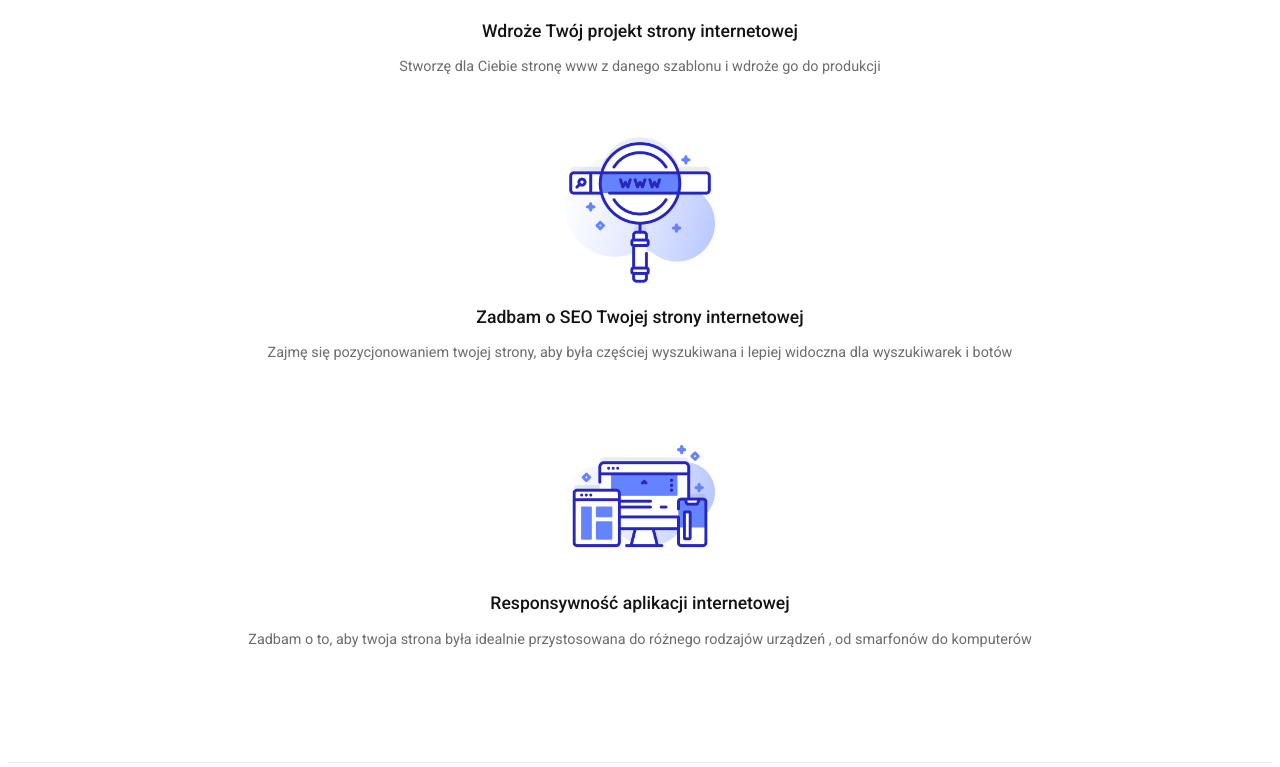
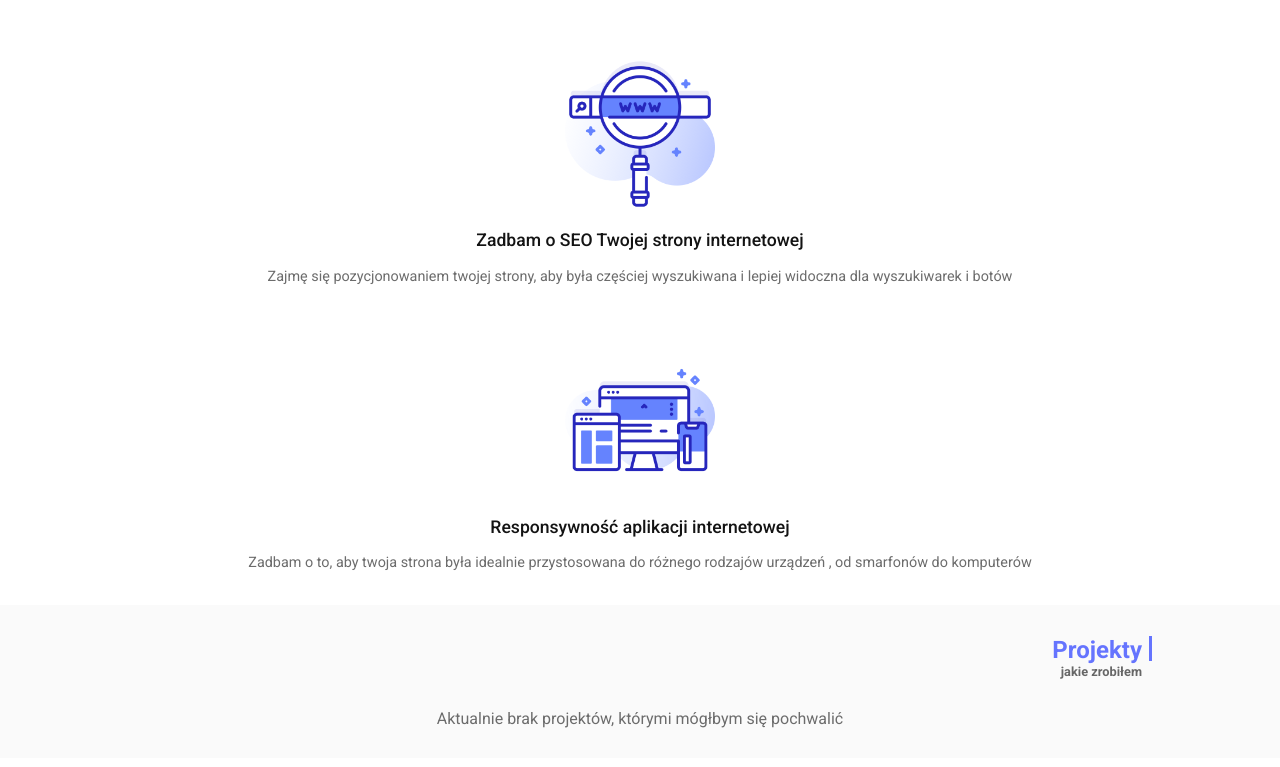
Before and after one commit to kdobrowolski/portfolio-app-frontend, a Next.js app: page / in a window 1280 px wide. Shown: the part 994-1761 px from the top of the page. Built offline with nearby package versions, Linux system fonts and the light colour scheme.

Commit message:
Added projects section

```diff
--- /dev/null
+++ b/components/Projects/Projects.tsx
@@ -0,0 +1,18 @@
+import { StyledProjects } from './styled';
+import { StyledSectionTitle } from '../../utils/styled';
+
+export default function Projects() {
+    return (
+        <StyledProjects>
+            <div className="container">
+                <StyledSectionTitle right>
+                    <span>Projekty</span>
+                    <p>jakie zrobiłem</p>
+                </StyledSectionTitle>
+                <div className="content">
+                    Aktualnie brak projektów, którymi mógłbym się pochwalić
+                </div>
+            </div>
+        </StyledProjects>
+    )
+}
--- /dev/null
+++ b/components/Projects/styled.tsx
@@ -0,0 +1,20 @@
+import styled from 'styled-components';
+
+export const StyledProjects = styled.section`
+    width: 100vw;
+    background-color: #FAFAFA;
+
+    .container {
+        width: 80%;
+        margin: auto;
+        padding-top: 1px;
+
+        .content {
+            text-align: center;
+            color: #6c6c6c;
+            margin: 0;
+            margin-top: 30px;
+            padding-bottom: 30px;
+        }
+    }
+`;
--- a/pages/index.tsx
+++ b/pages/index.tsx
@@ -5,6 +5,7 @@ import About from '../components/About/About'
 import Header from '../components/Header/Header'
 import Navbar from '../components/Navbar/Navbar'
 import Offer from '../components/Offer/Offer'
+import Projects from '../components/Projects/Projects'
 import Skills from '../components/Skills/Skills'
 import Layout from '../constants/Layout'
 import styles from '../styles/Home.module.css'
@@ -28,6 +29,7 @@ const Home: NextPage = () => {
             <About />
             <Skills />
             <Offer />
+            <Projects />
         </Layout>
       </main>
 
```
